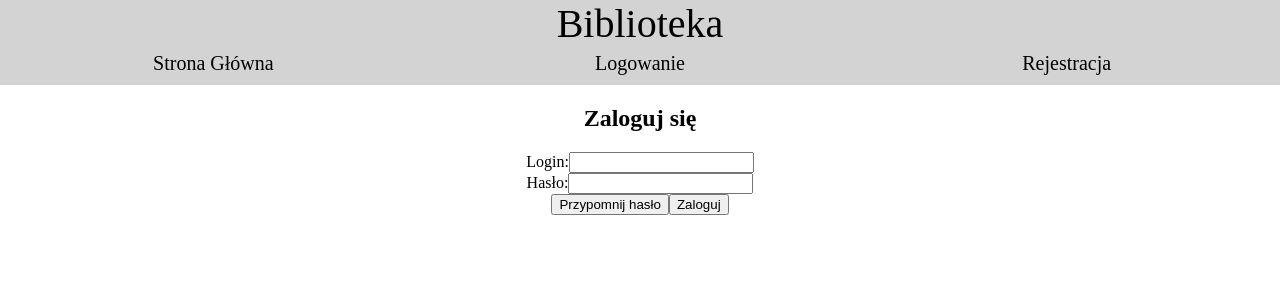
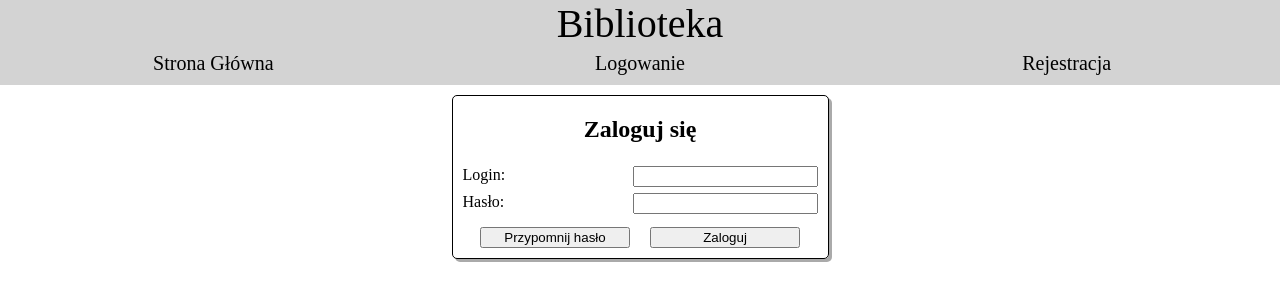
Before and after one commit to DTroczyk/Library-front, a React (Create React App) app: page /login in a window 1280 px wide. Shown: the top 300 px of the page. Built offline with nearby package versions, Linux system fonts and the light colour scheme.

Commit message:
change styles
in Item and Login component

```diff
--- a/src/components/Item/Item.css
+++ b/src/components/Item/Item.css
@@ -29,6 +29,11 @@
   border-radius: 5px;
 }
 
+.item-image > img {
+  max-width: 100%;
+  max-height: 100%;
+}
+
 .item-name {
   font-weight: bold;
 }
--- a/src/components/Item/Item.jsx
+++ b/src/components/Item/Item.jsx
@@ -1,6 +1,8 @@
 import React from 'react'
 
 import './Item.css'
+
+import image from './default-image.jpg'
 
 const BoardGame = {
   author: '',
@@ -44,7 +46,7 @@ const Item = () => {
 
   return (
     <div className='item-preview' title={itemType()}>
-      <div className='item-image'><img alt='Okładka'/></div>
+      <div className='item-image'><img src={image} alt='Okładka'/></div>
       <div className='item-name'>Terraformacja Marsa</div>
     </div>
   )
--- /dev/null
+++ b/src/components/Login/Login.css
@@ -0,0 +1,23 @@
+.login {
+  width: fit-content;
+  border: solid black 1px;
+  border-radius: 5px;
+  box-shadow: 3px 3px #aaa;
+  margin: 10px auto;
+}
+
+.login-form > input {
+  margin: 3px 10px;
+}
+
+.login-form > label {
+  text-align: left;
+  width: 150px;
+  margin: 3px 10px;
+  float: left;
+}
+
+.login-form > button {
+  width: 150px;
+  margin: 10px;
+}
--- a/src/components/Login/Login.jsx
+++ b/src/components/Login/Login.jsx
@@ -1,4 +1,6 @@
 import React, { useState } from 'react'
+
+import './Login.css'
 
 const Login = () => {
   const [usernameInput, setUsernameInput] = useState('');
@@ -25,9 +27,9 @@ const Login = () => {
 
 
   return (
-    <div>
+    <div className='login'>
       <h2>Zaloguj się</h2>
-      <form onSubmit={handleOnSubmit}>
+      <form onSubmit={handleOnSubmit} className='login-form'>
         <label htmlFor="">Login:</label>
         <input type="text" onChange={handleLoginChange} value={usernameInput}/>
         <br/>
```
Also changed, not shown: src/components/Item/default-image.jpg (added).
